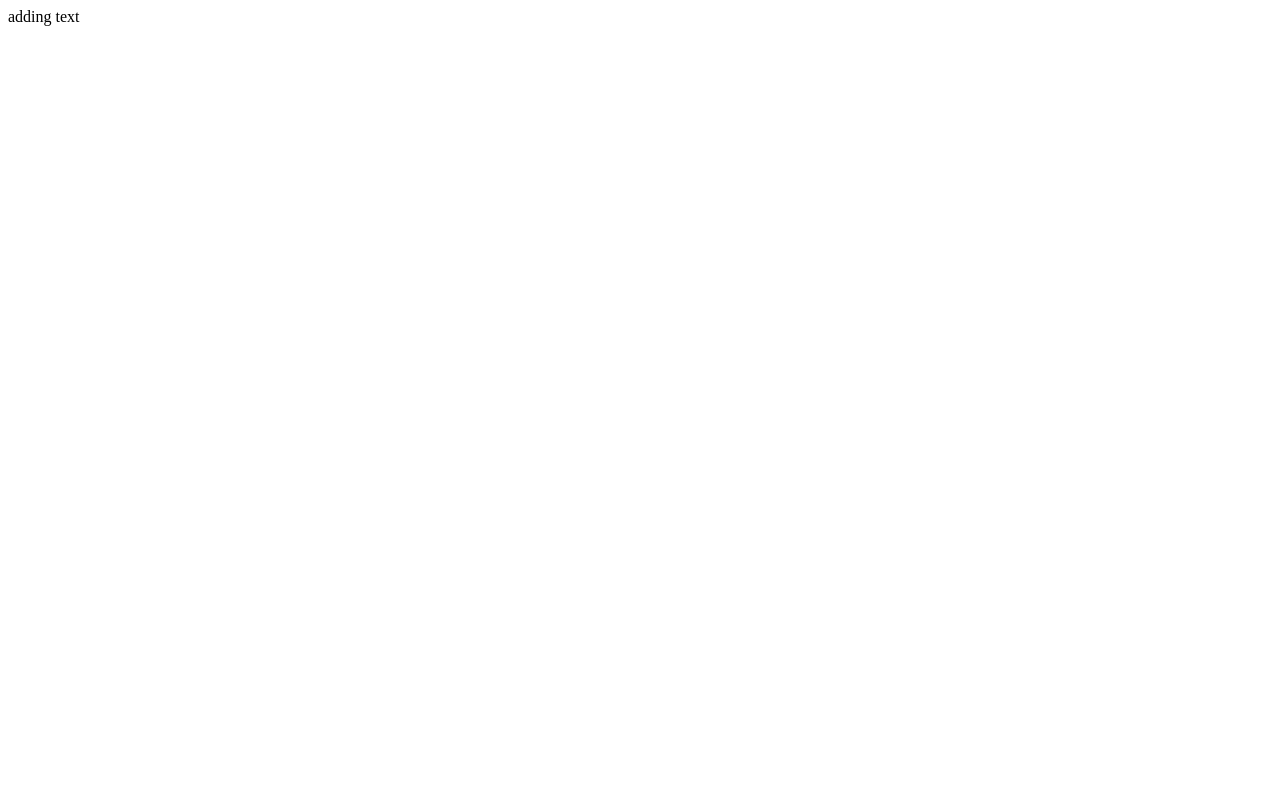
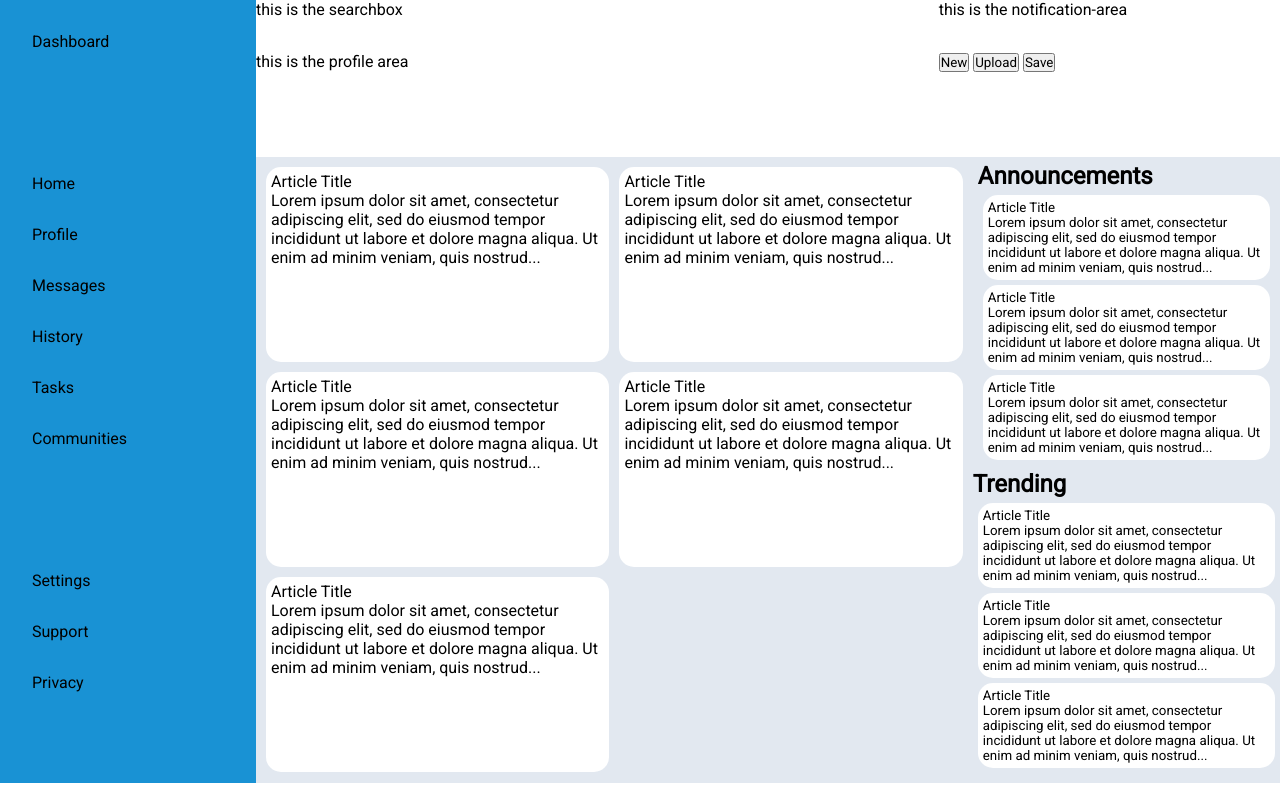
Before and after one commit to joerow/odin-admin-dashboard, a plain HTML site: page index.html in a window 1280 px wide. Drawn offline with Linux system fonts and the light colour scheme.

Commit message:
add basic layout

```diff
--- a/index.html
+++ b/index.html
@@ -5,9 +5,142 @@
     <meta http-equiv="X-UA-Compatible" content="IE=edge" />
     <meta name="viewport" content="width=device-width, initial-scale=1.0" />
     <title>Admin Dashboard</title>
+    <link rel="preconnect" href="https://fonts.googleapis.com" />
+    <link rel="preconnect" href="https://fonts.gstatic.com" crossorigin />
+    <link
+      href="https://fonts.googleapis.com/css2?family=Roboto&display=swap"
+      rel="stylesheet"
+    />
     <link rel="stylesheet" href="style.css" />
   </head>
   <body>
-    adding text
+    <div class="container">
+      <div class="sidebar">
+        <ul>
+          <li>Dashboard</li>
+        </ul>
+        <ul>
+          <li>Home</li>
+          <li>Profile</li>
+          <li>Messages</li>
+          <li>History</li>
+          <li>Tasks</li>
+          <li>Communities</li>
+        </ul>
+        <ul>
+          <li>Settings</li>
+          <li>Support</li>
+          <li>Privacy</li>
+        </ul>
+      </div>
+      <div class="header">
+        <div class="searchbox">this is the searchbox</div>
+        <div class="notification-area">this is the notification-area</div>
+        <div class="profile">this is the profile area</div>
+        <div class="profile-actions">
+          <button>New</button>
+          <button>Upload</button>
+          <button>Save</button>
+        </div>
+      </div>
+      <div class="main">
+        <div class="projects">
+          <div class="project-card">
+            <p class="title">Article Title</p>
+            <p>
+              Lorem ipsum dolor sit amet, consectetur adipiscing elit, sed do
+              eiusmod tempor incididunt ut labore et dolore magna aliqua. Ut
+              enim ad minim veniam, quis nostrud...
+            </p>
+          </div>
+          <div class="project-card">
+            <p class="title">Article Title</p>
+            <p>
+              Lorem ipsum dolor sit amet, consectetur adipiscing elit, sed do
+              eiusmod tempor incididunt ut labore et dolore magna aliqua. Ut
+              enim ad minim veniam, quis nostrud...
+            </p>
+          </div>
+          <div class="project-card">
+            <p class="title">Article Title</p>
+            <p>
+              Lorem ipsum dolor sit amet, consectetur adipiscing elit, sed do
+              eiusmod tempor incididunt ut labore et dolore magna aliqua. Ut
+              enim ad minim veniam, quis nostrud...
+            </p>
+          </div>
+          <div class="project-card">
+            <p class="title">Article Title</p>
+            <p>
+              Lorem ipsum dolor sit amet, consectetur adipiscing elit, sed do
+              eiusmod tempor incididunt ut labore et dolore magna aliqua. Ut
+              enim ad minim veniam, quis nostrud...
+            </p>
+          </div>
+          <div class="project-card">
+            <p class="title">Article Title</p>
+            <p>
+              Lorem ipsum dolor sit amet, consectetur adipiscing elit, sed do
+              eiusmod tempor incididunt ut labore et dolore magna aliqua. Ut
+              enim ad minim veniam, quis nostrud...
+            </p>
+          </div>
+        </div>
+        <div class="announcements">
+          <h2>Announcements</h2>
+          <div class="ann-card">
+            <p class="title">Article Title</p>
+            <p>
+              Lorem ipsum dolor sit amet, consectetur adipiscing elit, sed do
+              eiusmod tempor incididunt ut labore et dolore magna aliqua. Ut
+              enim ad minim veniam, quis nostrud...
+            </p>
+          </div>
+          <div class="ann-card">
+            <p class="title">Article Title</p>
+            <p>
+              Lorem ipsum dolor sit amet, consectetur adipiscing elit, sed do
+              eiusmod tempor incididunt ut labore et dolore magna aliqua. Ut
+              enim ad minim veniam, quis nostrud...
+            </p>
+          </div>
+          <div class="ann-card">
+            <p class="title">Article Title</p>
+            <p>
+              Lorem ipsum dolor sit amet, consectetur adipiscing elit, sed do
+              eiusmod tempor incididunt ut labore et dolore magna aliqua. Ut
+              enim ad minim veniam, quis nostrud...
+            </p>
+          </div>
+        </div>
+        <div class="Trending">
+          <h2>Trending</h2>
+          <div class="trending-card">
+            <p class="title">Article Title</p>
+            <p>
+              Lorem ipsum dolor sit amet, consectetur adipiscing elit, sed do
+              eiusmod tempor incididunt ut labore et dolore magna aliqua. Ut
+              enim ad minim veniam, quis nostrud...
+            </p>
+          </div>
+          <div class="trending-card">
+            <p class="title">Article Title</p>
+            <p>
+              Lorem ipsum dolor sit amet, consectetur adipiscing elit, sed do
+              eiusmod tempor incididunt ut labore et dolore magna aliqua. Ut
+              enim ad minim veniam, quis nostrud...
+            </p>
+          </div>
+          <div class="trending-card">
+            <p class="title">Article Title</p>
+            <p>
+              Lorem ipsum dolor sit amet, consectetur adipiscing elit, sed do
+              eiusmod tempor incididunt ut labore et dolore magna aliqua. Ut
+              enim ad minim veniam, quis nostrud...
+            </p>
+          </div>
+        </div>
+      </div>
+    </div>
   </body>
 </html>
--- a/style.css
+++ b/style.css
@@ -0,0 +1,70 @@
+* {
+  box-sizing: border-box;
+  padding: 0;
+  margin: 0;
+  font-family: "Roboto", sans-serif;
+}
+
+li {
+  list-style: none;
+}
+
+.container {
+  display: grid;
+  grid-template: 2fr 8fr / 2fr 8fr;
+}
+
+.sidebar {
+  display: grid;
+  grid-row-start: 1;
+  grid-row-end: 3;
+  background-color: #1992d4;
+}
+
+.sidebar ul,
+li {
+  padding: 1rem;
+}
+
+.header {
+  display: grid;
+  grid-template: 1fr 2fr / 2fr 1fr;
+  background-color: #ffffff;
+}
+
+.main {
+  background-color: #e2e8f0;
+  display: grid;
+  grid-template: 1fr 1fr / 7fr 3fr;
+}
+
+.projects {
+  display: grid;
+  grid-row: 1/3;
+  grid-column: 1;
+  grid-template-columns: repeat(auto-fit, minmax(250px, 1fr));
+  grid-template-rows: repeat(auto-fill, minmax(150px, 1fr));
+  gap: 10px;
+  margin: 10px;
+}
+
+.announcements {
+  margin: 5px;
+}
+
+.trending {
+}
+
+.project-card,
+.ann-card,
+.trending-card {
+  padding: 5px;
+  background-color: white;
+  border-radius: 15px;
+}
+
+.ann-card,
+.trending-card {
+  font-size: smaller;
+  margin: 5px;
+}
```
